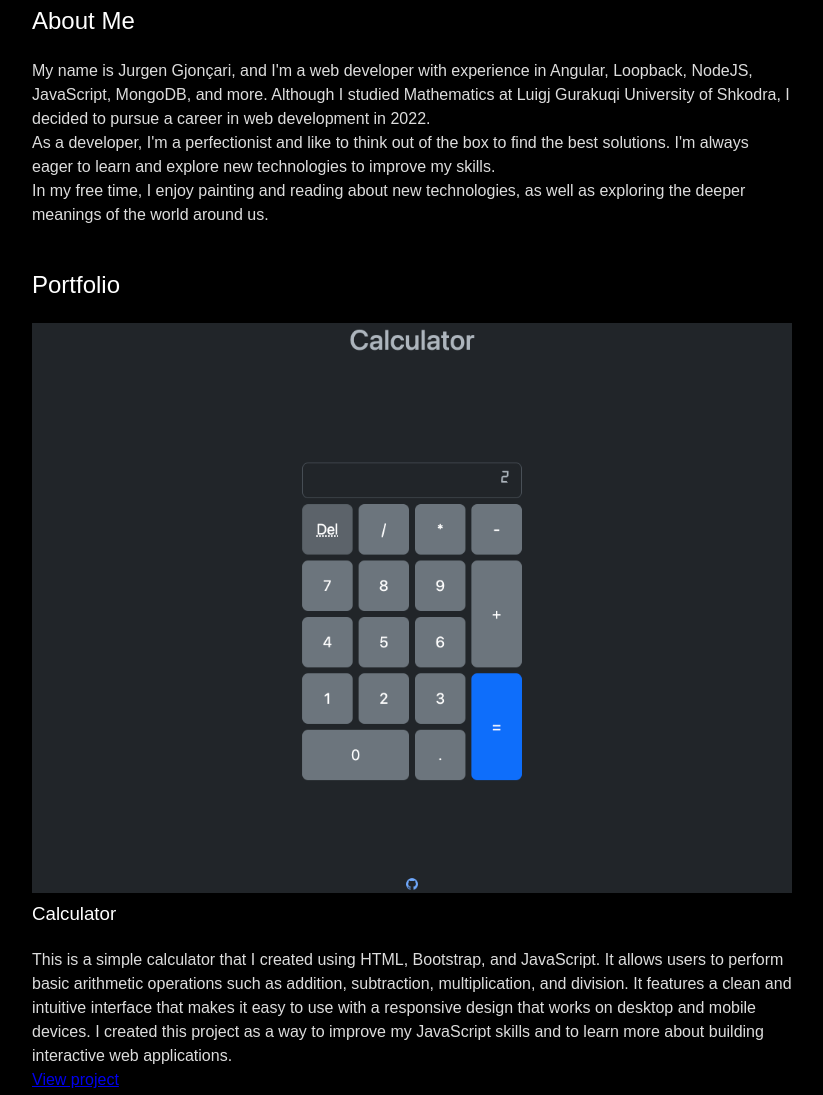
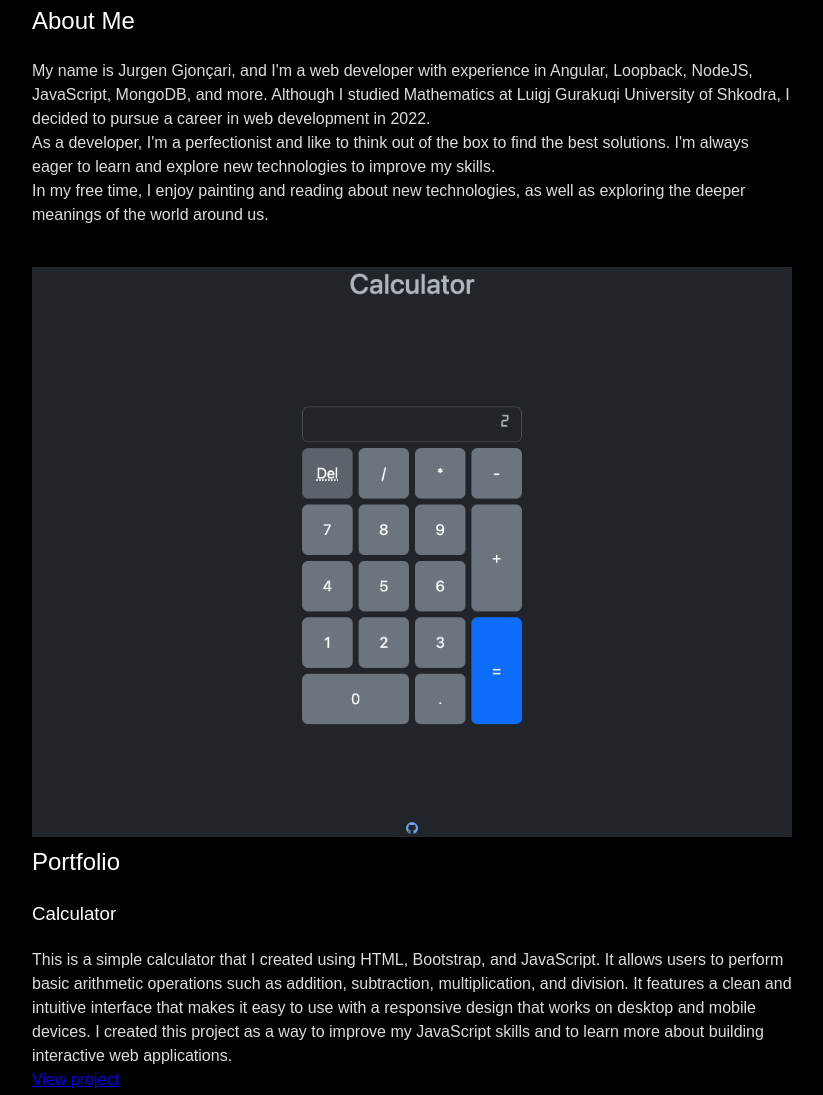
Before and after one commit to jurgengjoncari/my-portfolio, a website: page public/index.html in a window 1280 px wide. Shown: the part 189-1284 px from the top of the page, without its empty margins (228-1051 px from the left). Drawn offline with Linux system fonts and the light colour scheme.

Commit message:
Modify layout of projects

```diff
--- a/public/index.html
+++ b/public/index.html
@@ -25,13 +25,15 @@
 			<p>As a developer, I'm a perfectionist and like to think out of the box to find the best solutions. I'm always eager to learn and explore new technologies to improve my skills. </p>
 			<p>In my free time, I enjoy painting and reading about new technologies, as well as exploring the deeper meanings of the world around us. </p>
 		</section>
-		<section id="portfolio">
-			<h2>Portfolio</h2>
-			<div class="project">
-				<img src="/images/calculator-ipad-mini.png" alt="Calculator">
-				<h3>Calculator</h3>
-				<p>This is a simple calculator that I created using HTML, Bootstrap, and JavaScript. It allows users to perform basic arithmetic operations such as addition, subtraction, multiplication, and division. It features a clean and intuitive interface that makes it easy to use with a responsive design that works on desktop and mobile devices. I created this project as a way to improve my JavaScript skills and to learn more about building interactive web applications. </p>
-				<a target="_blank" href="https://jurgengjoncari.github.io/calculator/">View project</a>
+		<section id="portfolio" class="project">
+			<img src="./images/calculator-ipad-mini.png" alt="Calculator">
+			<div class="project-content">
+				<h2>Portfolio</h2>
+				<div class="project">
+					<h3>Calculator</h3>
+					<p>This is a simple calculator that I created using HTML, Bootstrap, and JavaScript. It allows users to perform basic arithmetic operations such as addition, subtraction, multiplication, and division. It features a clean and intuitive interface that makes it easy to use with a responsive design that works on desktop and mobile devices. I created this project as a way to improve my JavaScript skills and to learn more about building interactive web applications. </p>
+					<a target="_blank" href="https://jurgengjoncari.github.io/calculator/">View project</a>
+				</div>
 			</div>
 			<!-- <div class="project">
 				<img src="project2.jpg" alt="Project 2">
```
